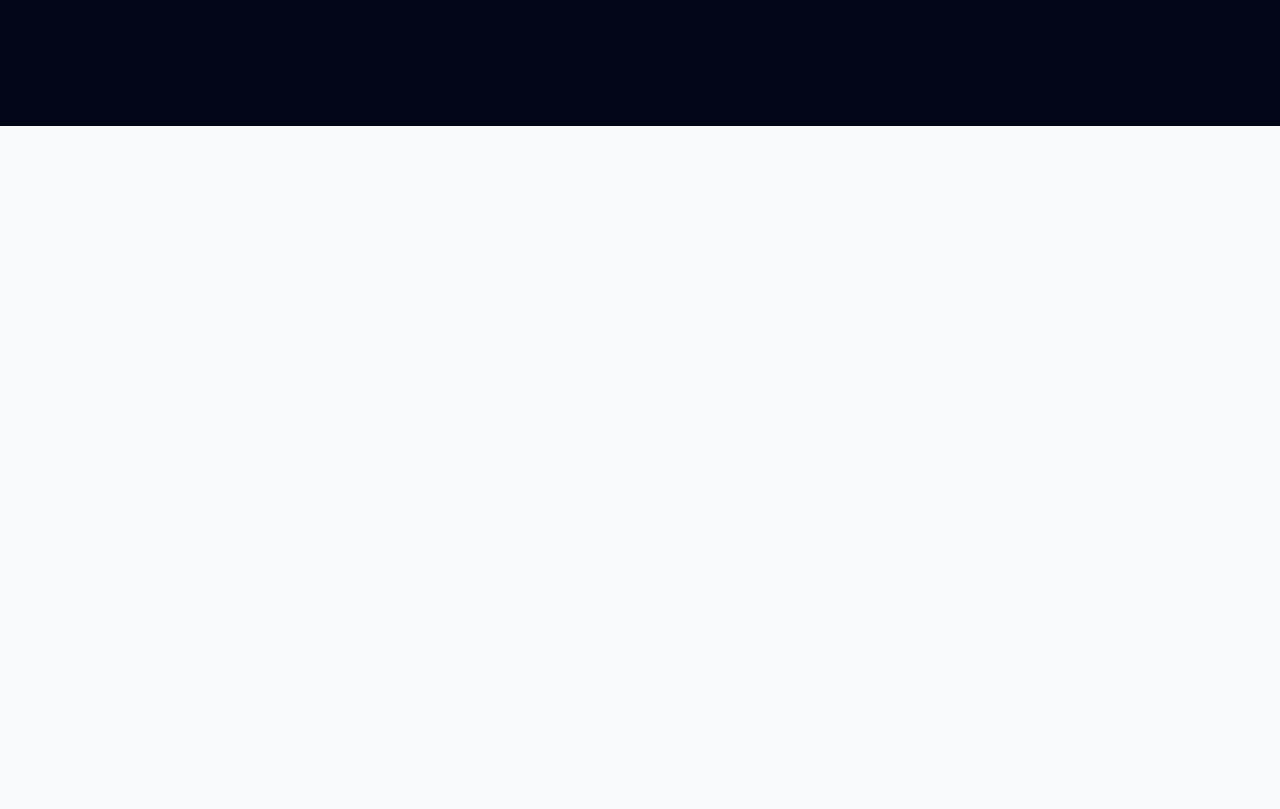
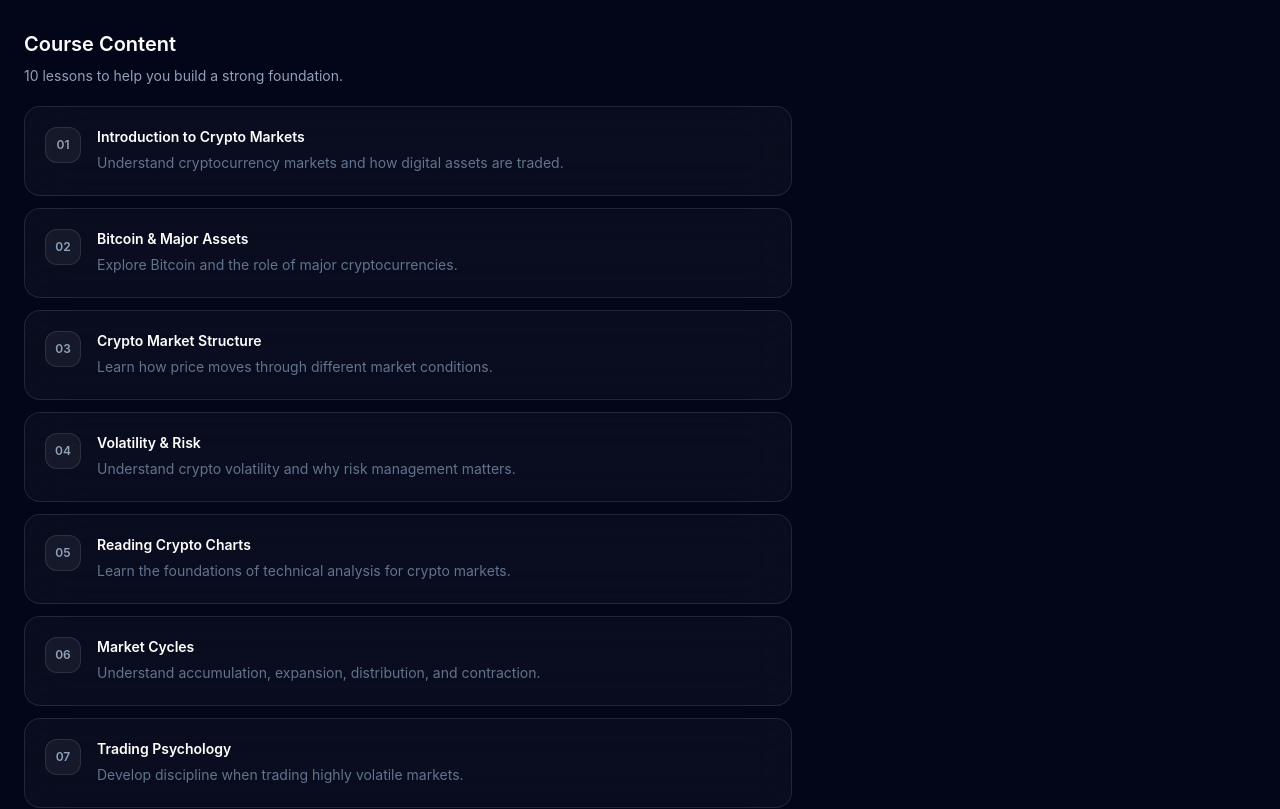
Before and after one commit to MyStack001/pipsoul-traders-university, a React (Vite) app: page /courses/crypto in a window 1280 px wide. Shown: the part 780-1589 px from the top of the page. Before the commit the page ends 906 px from the top, so only its background shows below. Built offline with nearby package versions, Linux system fonts and the light colour scheme.

Commit message:
feat: add structured course lessons

```diff
--- a/src/pages/CoursePage.tsx
+++ b/src/pages/CoursePage.tsx
@@ -1,10 +1,14 @@
 import { Link, useParams } from "react-router-dom";
 
+type Lesson = {
+  title: string;
+  description: string;
+};
 type Course = {
   title: string;
   category: string;
   description: string;
-  lessons: number;
+  lessons: Lesson[];
   level: "Beginner" | "Intermediate" | "Advanced";
 };
 
@@ -14,8 +18,69 @@ const courses: Record<string, Course> = {
     category: "Forex",
     description:
       "Build a strong foundation in Forex trading. Learn how currency markets work, how price moves, and the principles behind structured and disciplined trading.",
-    lessons: 12,
     level: "Beginner",
+    lessons: [
+      {
+        title: "Introduction to Forex",
+        description:
+          "Understand what the Forex market is and how currency trading works.",
+      },
+      {
+        title: "Currency Pairs & Pips",
+        description:
+          "Learn how currency pairs are quoted and how pips measure price movement.",
+      },
+      {
+        title: "Market Sessions",
+        description:
+          "Explore the Asian, London, and New York trading sessions.",
+      },
+      {
+        title: "Understanding Market Structure",
+        description:
+          "Learn how to identify trends, swings, and important market structure.",
+      },
+      {
+        title: "Support & Resistance",
+        description:
+          "Understand how key price levels can influence market behavior.",
+      },
+      {
+        title: "Technical Analysis Basics",
+        description:
+          "Build a foundation in reading charts and analyzing price action.",
+      },
+      {
+        title: "Risk Management",
+        description:
+          "Learn how to protect your trading capital with proper risk management.",
+      },
+      {
+        title: "Position Sizing",
+        description:
+          "Understand how position size should relate to your account and risk.",
+      },
+      {
+        title: "Trading Psychology",
+        description:
+          "Explore discipline, patience, emotional control, and decision-making.",
+      },
+      {
+        title: "Building a Trading Plan",
+        description:
+          "Learn how to create a structured plan for your trading decisions.",
+      },
+      {
+        title: "Trade Management",
+        description:
+          "Understand how to manage an open position from entry to exit.",
+      },
+      {
+        title: "Your First Trading Framework",
+        description:
+          "Bring the fundamentals together into a simple structured framework.",
+      },
+    ],
   },
 
   crypto: {
@@ -23,8 +88,59 @@ const courses: Record<string, Course> = {
     category: "Crypto",
     description:
       "Understand the fundamentals of cryptocurrency markets, volatility, market cycles, and the principles of responsible crypto trading.",
-    lessons: 10,
     level: "Beginner",
+    lessons: [
+      {
+        title: "Introduction to Crypto Markets",
+        description:
+          "Understand cryptocurrency markets and how digital assets are traded.",
+      },
+      {
+        title: "Bitcoin & Major Assets",
+        description:
+          "Explore Bitcoin and the role of major cryptocurrencies.",
+      },
+      {
+        title: "Crypto Market Structure",
+        description:
+          "Learn how price moves through different market conditions.",
+      },
+      {
+        title: "Volatility & Risk",
+        description:
+          "Understand crypto volatility and why risk management matters.",
+      },
+      {
+        title: "Reading Crypto Charts",
+        description:
+          "Learn the foundations of technical analysis for crypto markets.",
+      },
+      {
+        title: "Market Cycles",
+        description:
+          "Understand accumulation, expansion, distribution, and contraction.",
+      },
+      {
+        title: "Trading Psychology",
+        description:
+          "Develop discipline when trading highly volatile markets.",
+      },
+      {
+        title: "Risk Management",
+        description:
+          "Learn practical principles for managing risk in crypto trading.",
+      },
+      {
+        title: "Building a Crypto Trading Plan",
+        description:
+          "Create a structured framework for making crypto trading decisions.",
+      },
+      {
+        title: "Putting It All Together",
+        description:
+          "Combine the fundamentals into a simple crypto trading framework.",
+      },
+    ],
   },
 
   stocks: {
@@ -32,8 +148,64 @@ const courses: Record<string, Course> = {
     category: "Stocks",
     description:
       "Learn the foundations of stock market investing and trading, including market structure, analysis, price movement, and risk management.",
-    lessons: 11,
     level: "Beginner",
+    lessons: [
+      {
+        title: "Introduction to Stocks",
+        description:
+          "Understand what stocks represent and how the stock market works.",
+      },
+      {
+        title: "How Stock Markets Work",
+        description:
+          "Learn about exchanges, buyers, sellers, and market participants.",
+      },
+      {
+        title: "Reading Stock Charts",
+        description:
+          "Learn the fundamentals of interpreting price charts.",
+      },
+      {
+        title: "Market Trends & Structure",
+        description:
+          "Understand trends, swings, and changing market conditions.",
+      },
+      {
+        title: "Fundamental Analysis",
+        description:
+          "Learn the basics of evaluating companies and their financial health.",
+      },
+      {
+        title: "Technical Analysis",
+        description:
+          "Explore the foundations of technical analysis and price action.",
+      },
+      {
+        title: "Risk Management",
+        description:
+          "Understand how to manage risk when trading or investing in stocks.",
+      },
+      {
+        title: "Portfolio Basics",
+        description:
+          "Learn how diversification and allocation can influence portfolio risk.",
+      },
+      {
+        title: "Trading Psychology",
+        description:
+          "Develop the discipline required to make better market decisions.",
+      },
+      {
+        title: "Building a Stock Market Plan",
+        description:
+          "Create a structured framework for analyzing and trading stocks.",
+      },
+      {
+        title: "Putting It All Together",
+        description:
+          "Combine the core concepts into a practical market framework.",
+      },
+    ],
   },
 
   finance: {
@@ -41,8 +213,54 @@ const courses: Record<string, Course> = {
     category: "Finance",
     description:
       "Explore the broader financial markets and understand how economics, market participants, and major financial events influence price movement.",
-    lessons: 9,
     level: "Beginner",
+    lessons: [
+      {
+        title: "Introduction to Financial Markets",
+        description:
+          "Understand the purpose and structure of global financial markets.",
+      },
+      {
+        title: "Market Participants",
+        description:
+          "Learn about banks, institutions, governments, businesses, and individual traders.",
+      },
+      {
+        title: "Interest Rates",
+        description:
+          "Understand why interest rates matter to financial markets.",
+      },
+      {
+        title: "Inflation & Economic Growth",
+        description:
+          "Explore how inflation and economic growth influence markets.",
+      },
+      {
+        title: "Central Banks",
+        description:
+          "Understand the role of central banks in the global economy.",
+      },
+      {
+        title: "Economic Indicators",
+        description:
+          "Learn how major economic data can influence market expectations.",
+      },
+      {
+        title: "Risk & Money Management",
+        description:
+          "Understand the importance of protecting capital across financial markets.",
+      },
+      {
+        title: "Trading Psychology",
+        description:
+          "Explore the behavioral side of financial decision-making.",
+      },
+      {
+        title: "Market Cycles",
+        description:
+          "Learn how markets move through different economic and price cycles.",
+      },
+    ],
   },
 };
 
@@ -107,7 +325,7 @@ function CoursePage() {
 
             <span className="h-1 w-1 rounded-full bg-slate-600" />
 
-            <span>{course.lessons} lessons</span>
+            <span>{course.lessons.length} lessons</span>
           </div>
         </div>
 
@@ -124,6 +342,54 @@ function CoursePage() {
             <li>• Building disciplined trading habits</li>
           </ul>
         </section>
+        <section className="mt-8 max-w-3xl">
+  <div className="mb-5">
+    <h2 className="text-xl font-semibold">
+      Course Content
+    </h2>
+
+    <p className="mt-2 text-sm text-slate-400">
+      {course.lessons.length} lessons to help you build a strong foundation.
+    </p>
+  </div>
+
+  <div className="space-y-3">
+    {course.lessons.map((lesson, index) => (
+      <div
+        key={lesson.title}
+        className="
+          group
+          rounded-2xl
+          border
+          border-white/10
+          bg-white/[0.03]
+          p-5
+          backdrop-blur-xl
+          transition
+          hover:border-white/20
+          hover:bg-white/[0.05]
+        "
+      >
+        <div className="flex items-start gap-4">
+          <div className="flex h-9 w-9 shrink-0 items-center justify-center rounded-xl border border-white/10 bg-white/5 text-xs font-semibold text-slate-400">
+            {String(index + 1).padStart(2, "0")}
+          </div>
+
+          <div>
+            <h3 className="text-sm font-semibold text-white">
+              {lesson.title}
+            </h3>
+
+            <p className="mt-1 text-sm leading-6 text-slate-500">
+              {lesson.description}
+            </p>
+          </div>
+        </div>
+      </div>
+    ))}
+  </div>
+</section>
+        <section className="mt-8 max-w-3xl"></section>
       </main>
     </div>
   );
```
